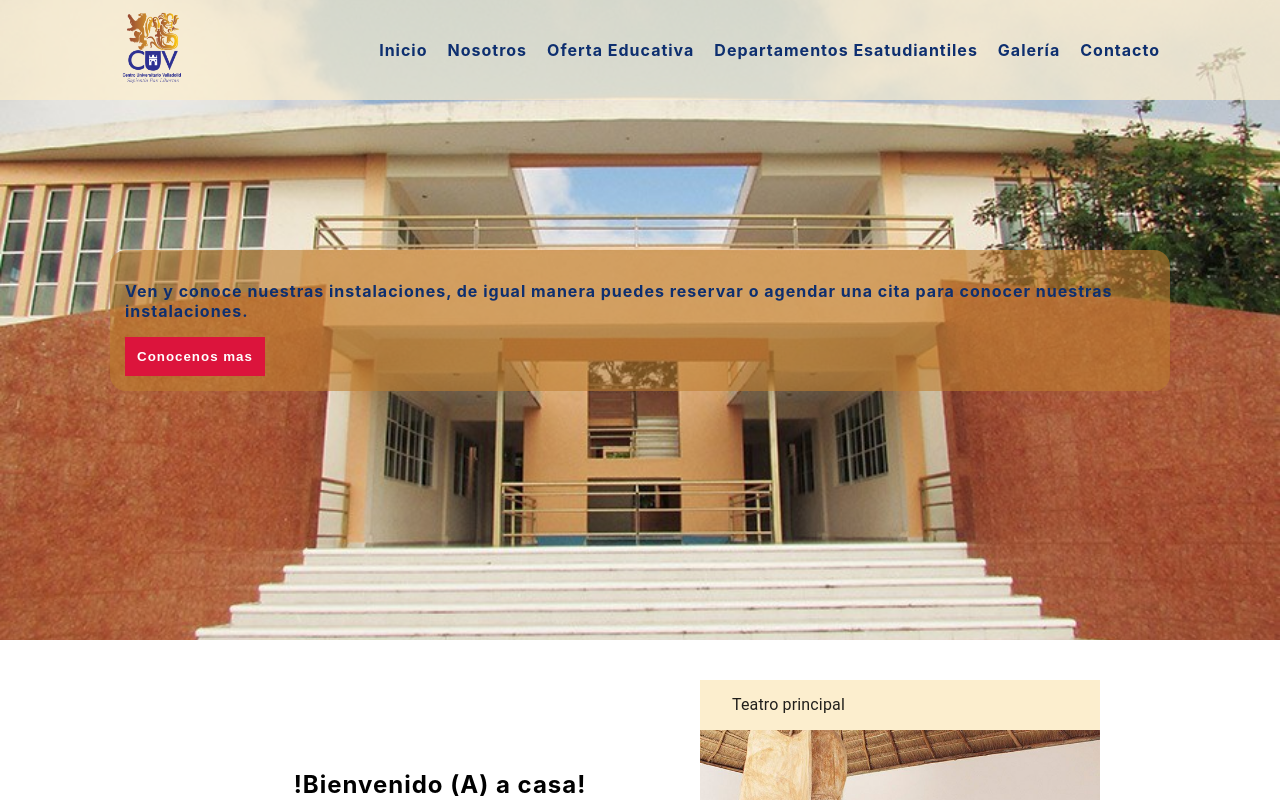
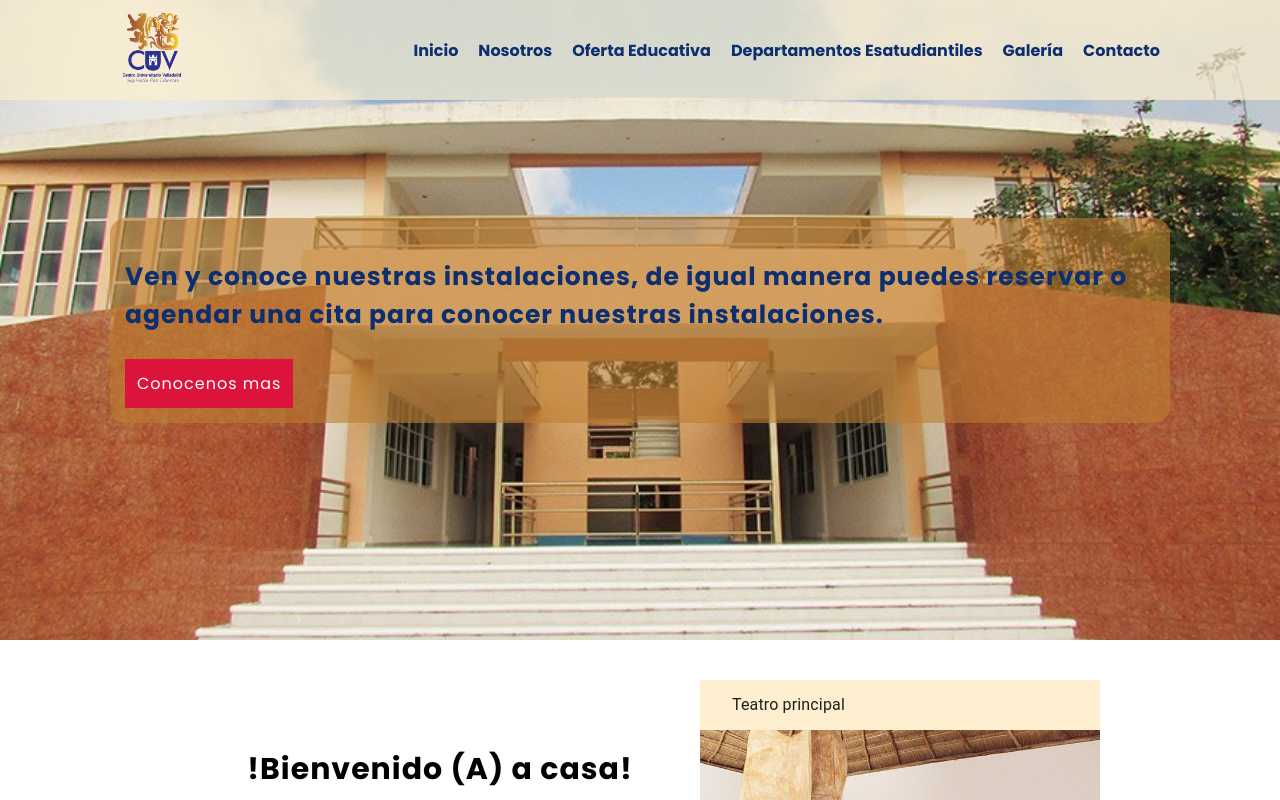
Before and after one commit to Abascal-jorge/cuv-paginaWeb, a Next.js app: page / in a window 1280 px wide. Shown: the top 800 px of the page. Built offline with nearby package versions, Linux system fonts and the light colour scheme; no server answers.

Commit message:
Cambio en diseño detalles

```diff
--- a/components/Layout/Banner.js
+++ b/components/Layout/Banner.js
@@ -1,7 +1,11 @@
 import React from 'react';
 import { BannerPrincipal } from "./estilosLayout";
+import { useRouter } from "next/router"
 
 const Banner = () => {
+
+    const Router = useRouter();
+
     return (
         <BannerPrincipal className="banner">
             <div className="contenedor">
@@ -10,7 +14,7 @@ const Banner = () => {
                         Ven y conoce nuestras instalaciones, de igual manera puedes reservar
                         o agendar una cita para conocer nuestras instalaciones.
                     </p>
-                    <button>Conocenos mas</button>
+                    <button onClick= { () => Router.push("/nosotros") } >Conocenos mas</button>
                 </div>
             </div>
         </BannerPrincipal>
--- a/components/Layout/estilosLayout.js
+++ b/components/Layout/estilosLayout.js
@@ -1,7 +1,6 @@
 import styled from "@emotion/styled";
 
 export const Navegacion = styled.header`
-    letter-spacing: 1px;
     position: fixed;
     width: 100%;
     background-color: rgba(252, 238, 206, .7);
@@ -79,14 +78,11 @@ export const Navegacion = styled.header`
             }
         }
 
-        @media( max-width: 960px){
-            /*.logo.active p{
-                color: white;
-            }*/
-
+        @media( max-width: 990px){
             nav{
                 position: absolute;
                 top: -800%;
+                font-size: 14px;
             }
 
             .principal-leve{
@@ -99,10 +95,14 @@ export const Navegacion = styled.header`
                 color: white;
             }
 
+            nav{
+                width: 100%;
+            }
+
             nav.active{
                 text-align: center;
                 width: 100%;
-                height: 60vh;
+                height: 100vh;
                 margin: 0 -20px;
                 background-color: black;
                 color: white;
@@ -123,7 +123,6 @@ export const Navegacion = styled.header`
 `;
 
 export const BannerPrincipal = styled.div`
-    box-sizing: border-box;
     display: flex;
     justify-content: center;
     align-items: center;
@@ -132,15 +131,17 @@ export const BannerPrincipal = styled.div`
     background-position: center;
     background-size: cover;
     height: 80vh;
-    //margin-top: -6%;
 
     .contenedor div{
         color: rgba(14, 47, 111);
         letter-spacing: 1px;
-        font-weight: bold;
         border-radius: 16px;
         padding: 15px;
         background-color: rgba(191, 125, 47, .6);
+        p{
+            font-weight: 700;
+            font-size: 25px;
+        }
     }
 
     .contenedor div button{
@@ -151,11 +152,37 @@ export const BannerPrincipal = styled.div`
         border: 2px solid crimson;
         background-color: crimson;
         letter-spacing: 1px;
-        font-weight: bold;
+        font-weight: 400;
+        font-size: 16px;
+        font-family: "Poppins", sans-serif;
         &:hover{
             background: none;
+            font-weight: 700;
             color: rgba(14, 47, 111);
         }
     }
 
+    @media( max-width: 990px){
+        .contenedor div{
+            p{
+                font-weight: 700;
+                font-size: 16px;
+            }
+        }
+
+        .contenedor div button{
+            font-size: 14px;
+            &:hover{
+                background: none;
+                font-weight: 700;
+                color: rgba(14, 47, 111);
+            }
+        }
+    }
+
+    @media( max-width: 440px){
+        .contenedor div{
+            margin-top: 70px;
+        }
+    }
 `;
--- a/components/Section/Informacion/estilosInformacion.js
+++ b/components/Section/Informacion/estilosInformacion.js
@@ -17,11 +17,13 @@ export const SectionInformacion = styled.section`
         text-align: justify;
     }
 
+    /*Parte css croquis img*/
     .croquis .imagen-croquis img{
         width: 100%;
         object-fit: cover;
     }
 
+    /* Parte de css para las tarjetas de noticias */
     article{
         margin-top: 20px;
         padding: 10px;
@@ -34,20 +36,27 @@ export const SectionInformacion = styled.section`
     article .button-vermas button{
         border: 1px solid #222;
         outline: none;
-        appearance: none;
+        appearance: blue;
         background: none;
         border-radius: 16px;
         padding: 10px 20px;
         margin-top: 20px;
-
+        font-size: 16px;
+        font-family: "Poppins", sans-serif;
         &:hover{
             background-color: #eee;
         }
     }
 
-    @media( max-width: 950px){
+    /* Media en general */
+
+    @media( max-width: 990px){
         .informacion-section .column{
             width: 100%;
+        }
+
+        .text-description{
+            font-size: 14px;
         }
     }
 `;
@@ -77,6 +86,10 @@ export const CardNoticias = styled.div`
     .info-noticia{
         flex: 1;
         padding: 20px;
+        a{
+            color: blue;
+            letter-spacing: 1px;
+        }
     }
 
     .info-fecha{
@@ -88,6 +101,26 @@ export const CardNoticias = styled.div`
         p{
             margin: 0;
             padding: 10px 0;
+        }
+    }
+
+    @media(max-width: 990px) {
+        .info-noticia{
+            h3{
+                font-size: 16px;
+            }
+            p{
+                font-size: 14px;
+            }
+            a{
+                font-size: 14px;
+            }
+        }
+
+        .info-fecha{
+            p{
+                font-size: 14px;
+            }
         }
     }
 
--- a/components/footer/estilosFooter.js
+++ b/components/footer/estilosFooter.js
@@ -31,4 +31,8 @@ export const FooterPie = styled.footer`
         font-size: 30px;
         cursor: pointer;
     }
+
+    @media(max-width: 990px){
+        font-size: 14px;
+    }
 `;
--- a/pages/index.js
+++ b/pages/index.js
@@ -1,5 +1,4 @@
 import React, { useContext, useEffect } from 'react';
-import Head from 'next/head'
 //import styles from '../styles/Home.module.css'
 import Layout from "../components/Layout/layout";
 import Banner from "../components/Layout/Banner";
@@ -11,29 +10,14 @@ export default function Home() {
 
   const useDatosContext = useContext( UseDatosContext );
   const { obtenerNoticias } = useDatosContext;
-  /*
-  window.onscroll = (  ) => {
-        const header = document.querySelector("header");
-        if( scrollY > 100 ){
-            header.classList.add("scrollActive");
-        }else{
-            header.classList.remove("scrollActive");
-        }
-    }
-
-  */
 
   useEffect( () => {
     //obtenerLicenciatura();
     obtenerNoticias();
   }, [] );
 
-
   return (
     <>
-      <Head>
-        <title>Centro Universitario Vallodolid</title>
-      </Head>
       <Layout>
         <Banner/>
         <Informacion/>
--- a/styles/globals.css
+++ b/styles/globals.css
@@ -1,9 +1,10 @@
+@import url('https://fonts.googleapis.com/css2?family=Poppins:wght@100;400;500;700;800&display=swap');
+
 body {
   margin: 0;
   padding: 0;
-  font-family: -apple-system, BlinkMacSystemFont, Segoe UI, Roboto, Oxygen,
-    Ubuntu, Cantarell, Fira Sans, Droid Sans, Helvetica Neue, sans-serif;
-    box-sizing: border-box;
+  font-family: "Poppins", sans-serif;
+  box-sizing: border-box;
 }
 
 html{
@@ -28,6 +29,7 @@ a {
 
 h2{
   text-align: center;
+  font-size: 30px;
 }
 
 /*Estilos generales*/
@@ -130,3 +132,9 @@ section .informacion-section{
 .pie-carusel{
   background-color: rgba(252, 238, 206)!important;
 }
+
+@media screen and ( max-width: 990px ){
+    h2{
+      font-size: 20px;
+    }
+}
```
